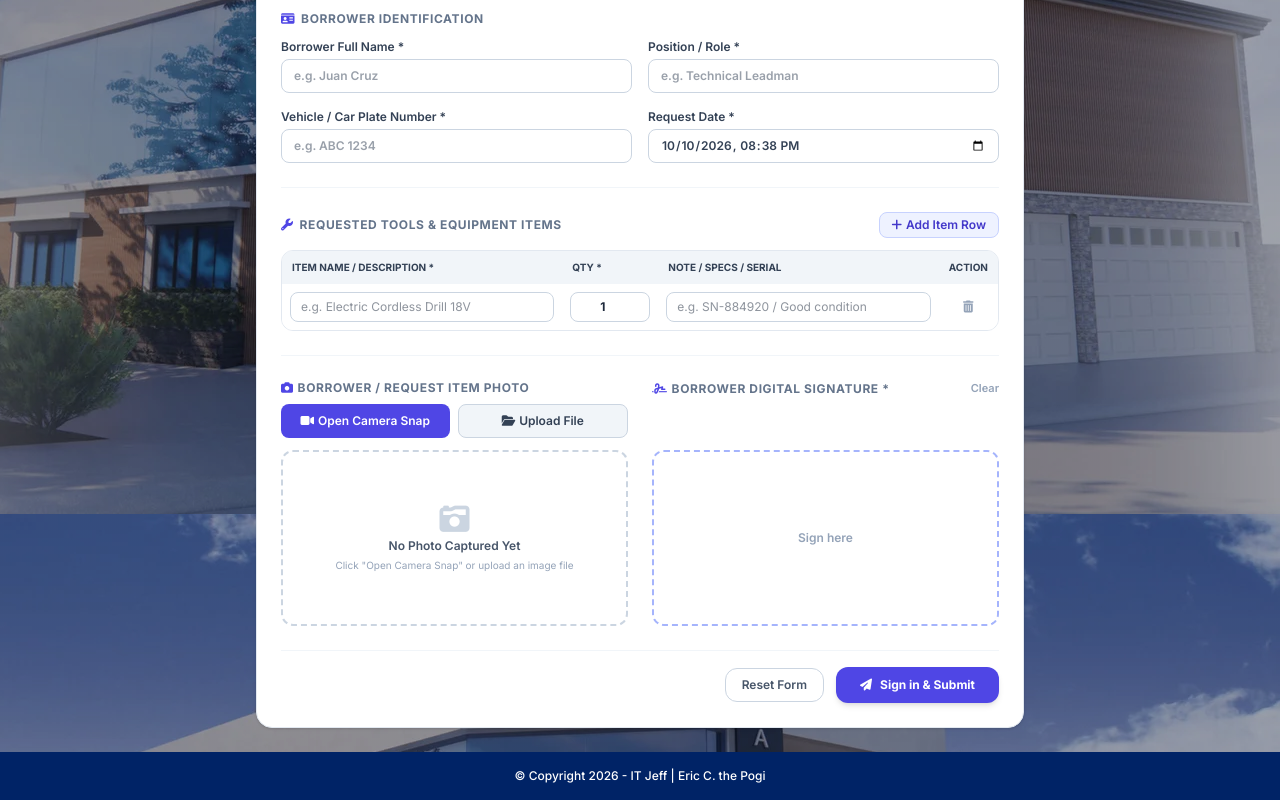
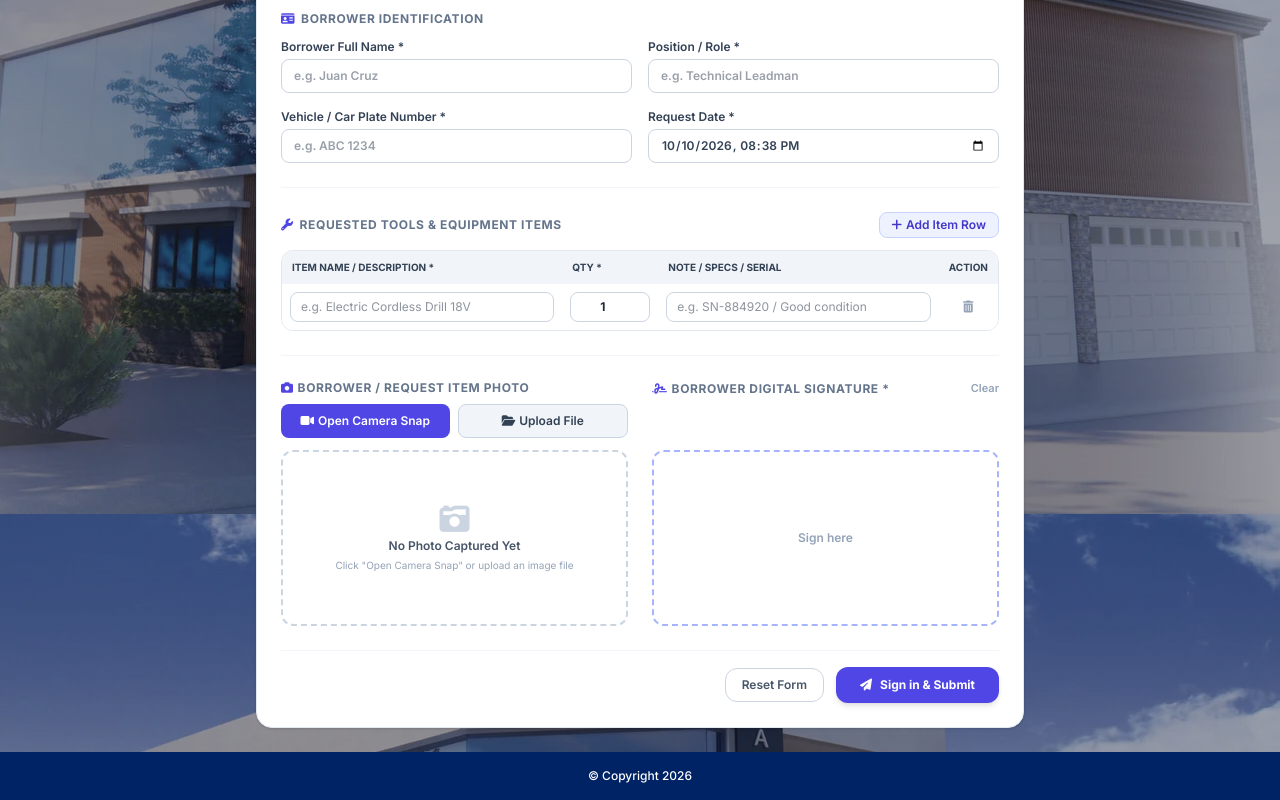
Before and after one commit to JeffAlden/tools-management-system, a React (Vite) app in the folder frontend/: page / in a window 1280 px wide. Shown: the part 286-1086 px from the top of the page. Built offline with nearby package versions, Linux system fonts and the light colour scheme; no server answers.

Commit message:
Simplify footer copyright text

```diff
--- a/frontend/src/App.tsx
+++ b/frontend/src/App.tsx
@@ -175,7 +175,7 @@ export default function App() {
         )}
       </main>
       <footer className="mt-auto py-4 text-center text-xs font-medium text-white bg-[#002366]">
-        © Copyright 2026 - IT Jeff | Eric C. the Pogi
+        © Copyright 2026
       </footer>
       {message && (
         <div
```
